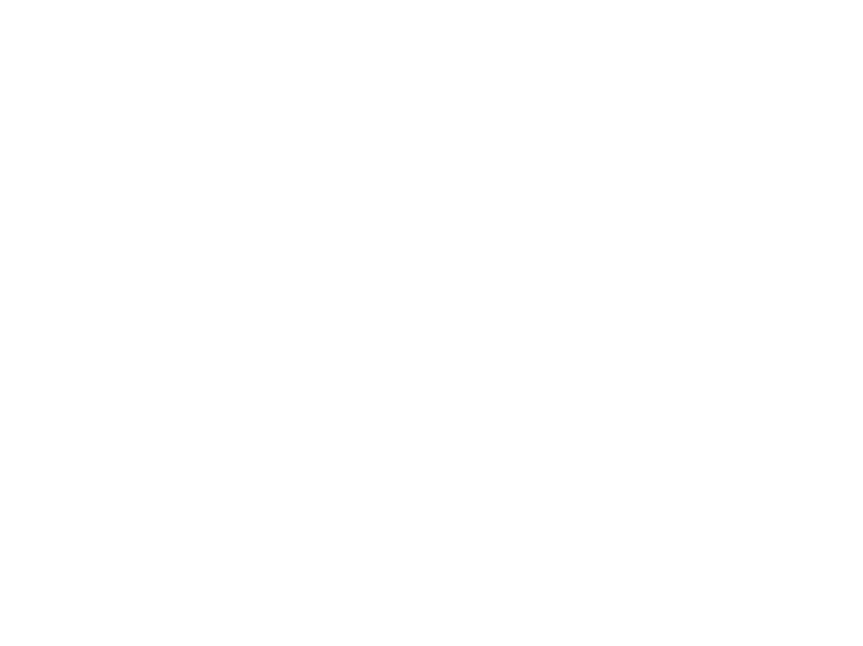
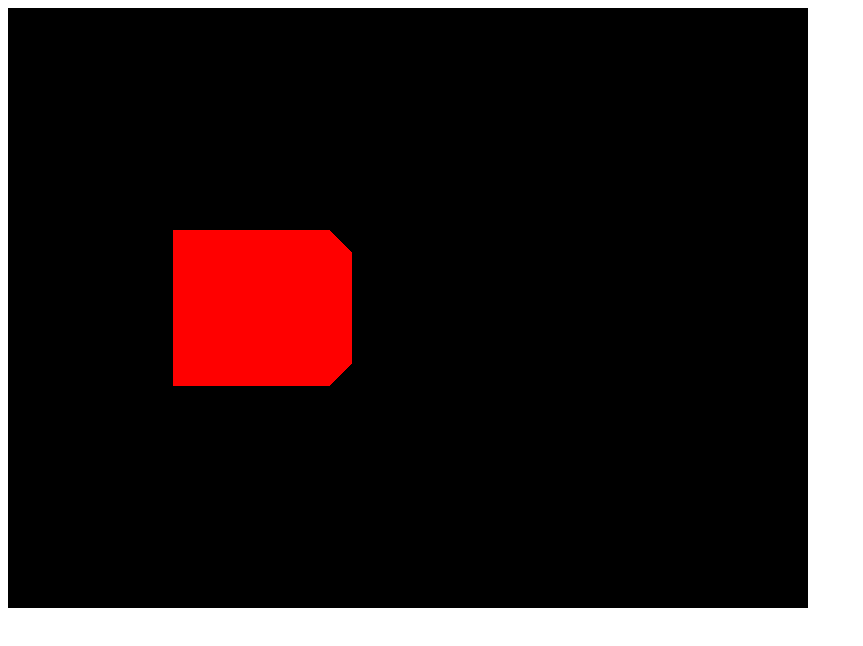
Before and after one commit to Jelmerovereem/three-js-journey, a plain HTML site: page 03-basic-scene/index.html in a window 1280 px wide. Shown: the whole page, without its empty margins (0-863 px from the left). Drawn offline with Linux system fonts and the light colour scheme.

Commit message:
added 03-basic-scene

```diff
--- a/03-basic-scene/index.html
+++ b/03-basic-scene/index.html
@@ -7,6 +7,7 @@
     <title>03 Basic Scene</title>
 </head>
 <body>
+    <canvas class="webgl"></canvas>
     <script src="./three.min.js"></script>
     <script src="./script.js"></script>
 </body>
--- a/03-basic-scene/script.js
+++ b/03-basic-scene/script.js
@@ -1 +1,30 @@
-console.log("Three js letso");
+const scene = new THREE.Scene();
+
+const geometry = new THREE.BoxGeometry(1, 1, 1);
+
+const material = new THREE.MeshBasicMaterial({color: 'red'});
+
+const mesh = new THREE.Mesh(geometry, material);
+
+
+scene.add(mesh);
+
+const sizes = {
+    width: 800,
+    height: 600,
+}
+
+const camera = new THREE.PerspectiveCamera(75, sizes.width / sizes.height);
+camera.position.z = 3;
+camera.position.x = 1;
+scene.add(camera);
+
+const canvas = document.querySelector(".webgl");
+
+const renderer = new THREE.WebGLRenderer({
+    canvas,
+})
+
+renderer.setSize(sizes.width, sizes.height);
+
+renderer.render(scene, camera);
```
